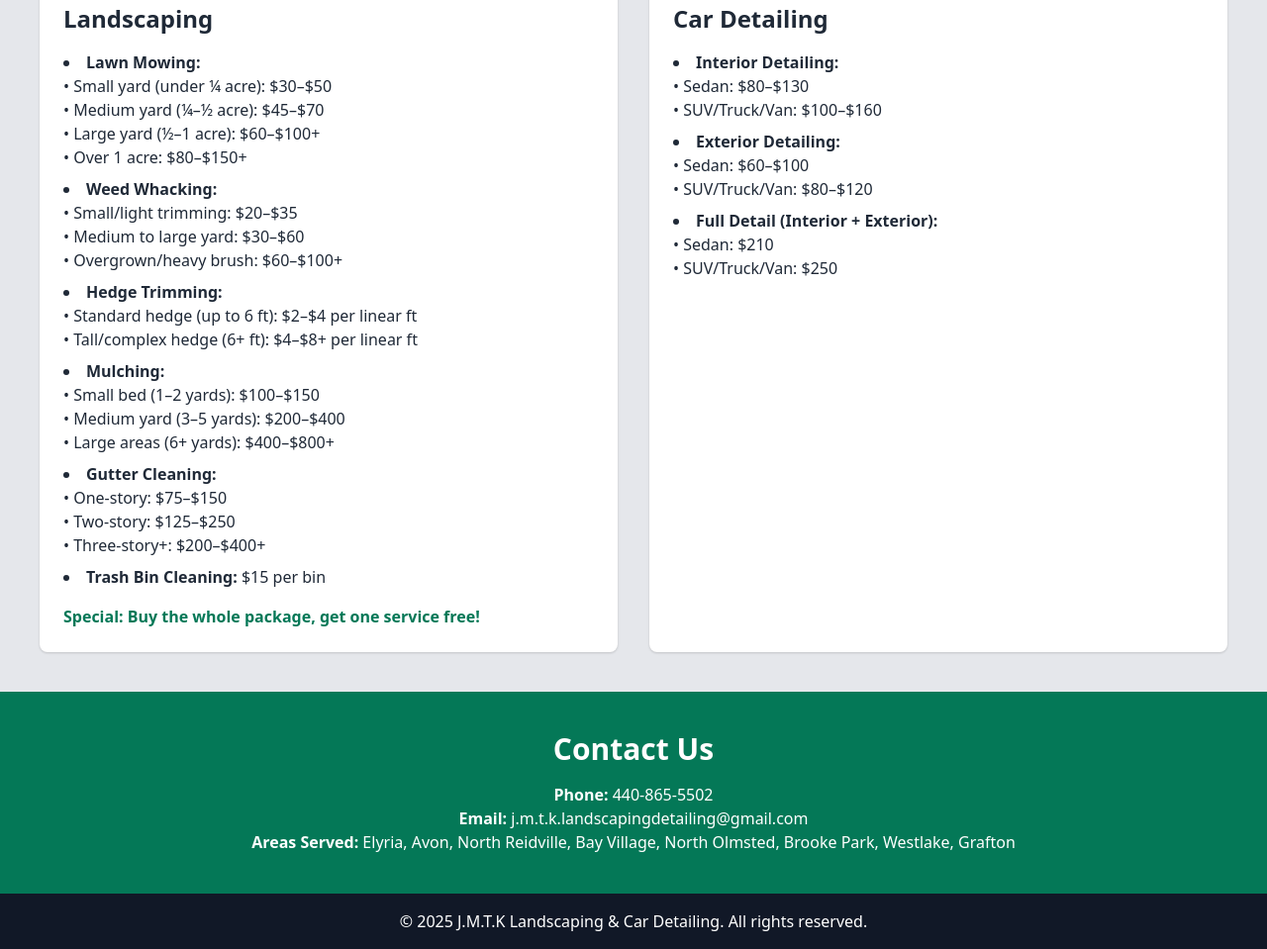
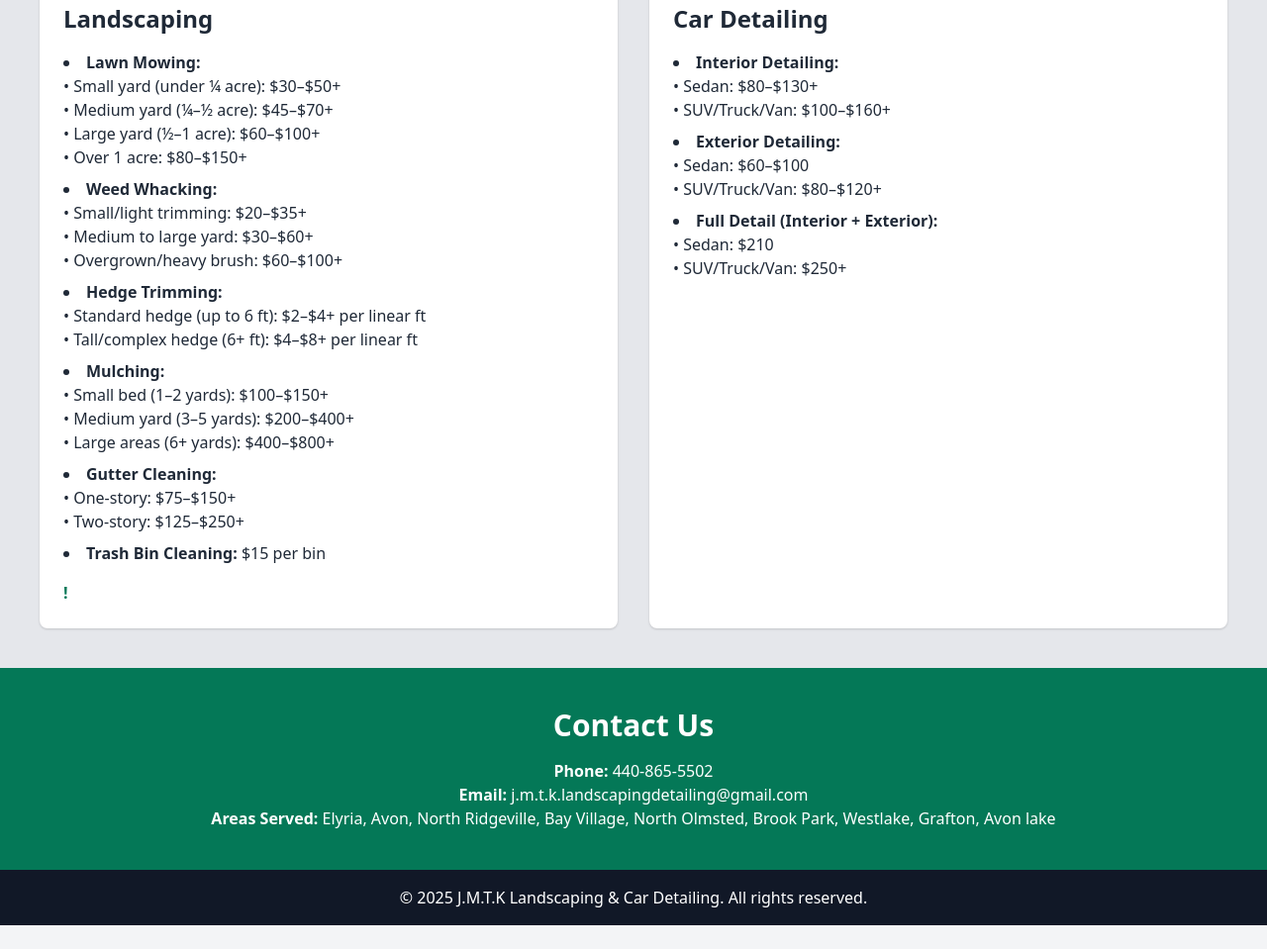
Before and after one commit to FrostyJr/FrostyJr.github.io, a plain HTML site: page index.html in a window 1280 px wide. Shown: the part 1269-2228 px from the top of the page at 99% size. After the commit the page ends 2204 px from the top, so only its background shows below. Drawn offline with nearby package versions, Linux system fonts and the light colour scheme.

Commit message:
Update index.html

```diff
--- a/index.html
+++ b/index.html
@@ -69,39 +69,39 @@
 <ul class="list-disc list-inside space-y-2">
 <li>
 <strong>Lawn Mowing:</strong><br/>
-          • Small yard (under ¼ acre): $30–$50<br/>
-          • Medium yard (¼–½ acre): $45–$70<br/>
+          • Small yard (under ¼ acre): $30–$50+<br/>
+          • Medium yard (¼–½ acre): $45–$70+<br/>
           • Large yard (½–1 acre): $60–$100+<br/>
           • Over 1 acre: $80–$150+
         </li>
 <li>
 <strong>Weed Whacking:</strong><br/>
-          • Small/light trimming: $20–$35<br/>
-          • Medium to large yard: $30–$60<br/>
+          • Small/light trimming: $20–$35+<br/>
+          • Medium to large yard: $30–$60+<br/>
           • Overgrown/heavy brush: $60–$100+
         </li>
 <li>
 <strong>Hedge Trimming:</strong><br/>
-          • Standard hedge (up to 6 ft): $2–$4 per linear ft<br/>
+          • Standard hedge (up to 6 ft): $2–$4+ per linear ft<br/>
           • Tall/complex hedge (6+ ft): $4–$8+ per linear ft
         </li>
 <li>
 <strong>Mulching:</strong><br/>
-          • Small bed (1–2 yards): $100–$150<br/>
-          • Medium yard (3–5 yards): $200–$400<br/>
+          • Small bed (1–2 yards): $100–$150+<br/>
+          • Medium yard (3–5 yards): $200–$400+<br/>
           • Large areas (6+ yards): $400–$800+
         </li>
 <li>
 <strong>Gutter Cleaning:</strong><br/>
-          • One-story: $75–$150<br/>
-          • Two-story: $125–$250<br/>
-          • Three-story+: $200–$400+
+          • One-story: $75–$150+<br/>
+          • Two-story: $125–$250+<br/>
+
         </li>
 <li>
 <strong>Trash Bin Cleaning:</strong> $15 per bin
         </li>
 </ul>
-<p class="mt-4 font-semibold text-green-700">Special: Buy the whole package, get one service free!</p>
+<p class="mt-4 font-semibold text-green-700">!</p>
 </div>
 <!-- Car Detailing Services -->
 <div class="bg-white p-6 rounded-lg shadow">
@@ -109,18 +109,18 @@
 <ul class="list-disc list-inside space-y-2">
 <li>
 <strong>Interior Detailing:</strong><br/>
-          • Sedan: $80–$130<br/>
-          • SUV/Truck/Van: $100–$160
+          • Sedan: $80–$130+<br/>
+          • SUV/Truck/Van: $100–$160+
         </li>
 <li>
 <strong>Exterior Detailing:</strong><br/>
           • Sedan: $60–$100<br/>
-          • SUV/Truck/Van: $80–$120
+          • SUV/Truck/Van: $80–$120+
         </li>
 <li>
 <strong>Full Detail (Interior + Exterior):</strong><br/>
           • Sedan: $210<br/>
-          • SUV/Truck/Van: $250
+          • SUV/Truck/Van: $250+
         </li>
 </ul>
 </div>
@@ -131,7 +131,7 @@
 <div class="text-center">
 <p><strong>Phone:</strong> 440-865-5502</p>
 <p><strong>Email:</strong> j.m.t.k.landscapingdetailing@gmail.com</p>
-<p><strong>Areas Served:</strong> Elyria, Avon, North Reidville, Bay Village, North Olmsted, Brooke Park, Westlake, Grafton</p>
+<p><strong>Areas Served:</strong> Elyria, Avon, North Ridgeville, Bay Village, North Olmsted, Brook Park, Westlake, Grafton, Avon lake</p>
 </div>
 </section>
 <footer class="bg-gray-900 text-white text-center p-4">
```
